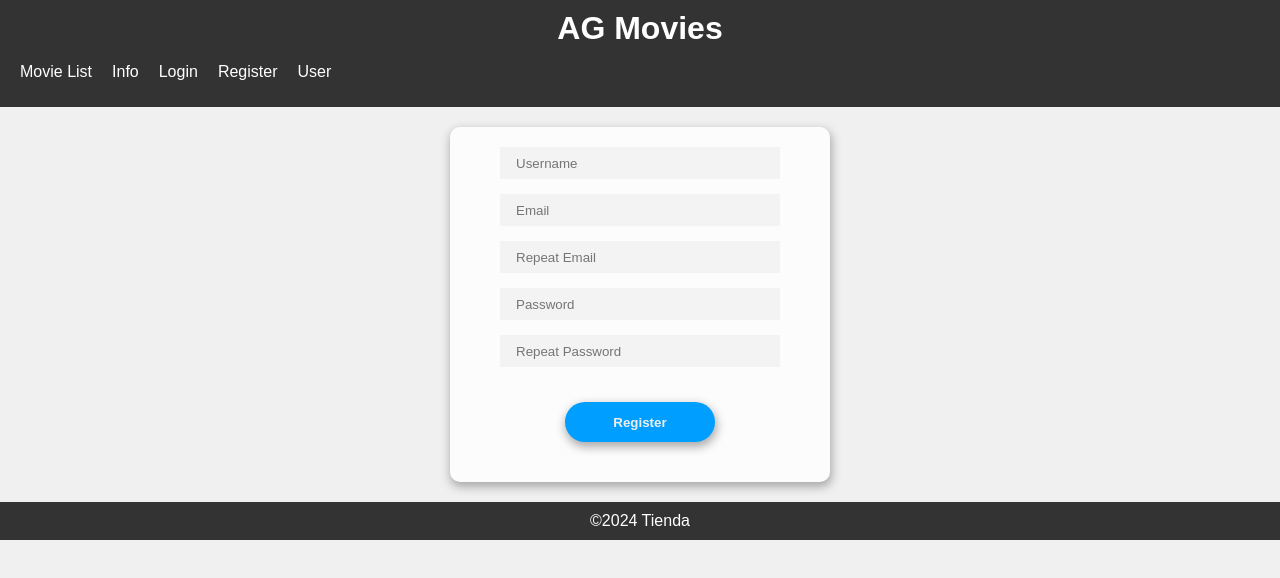
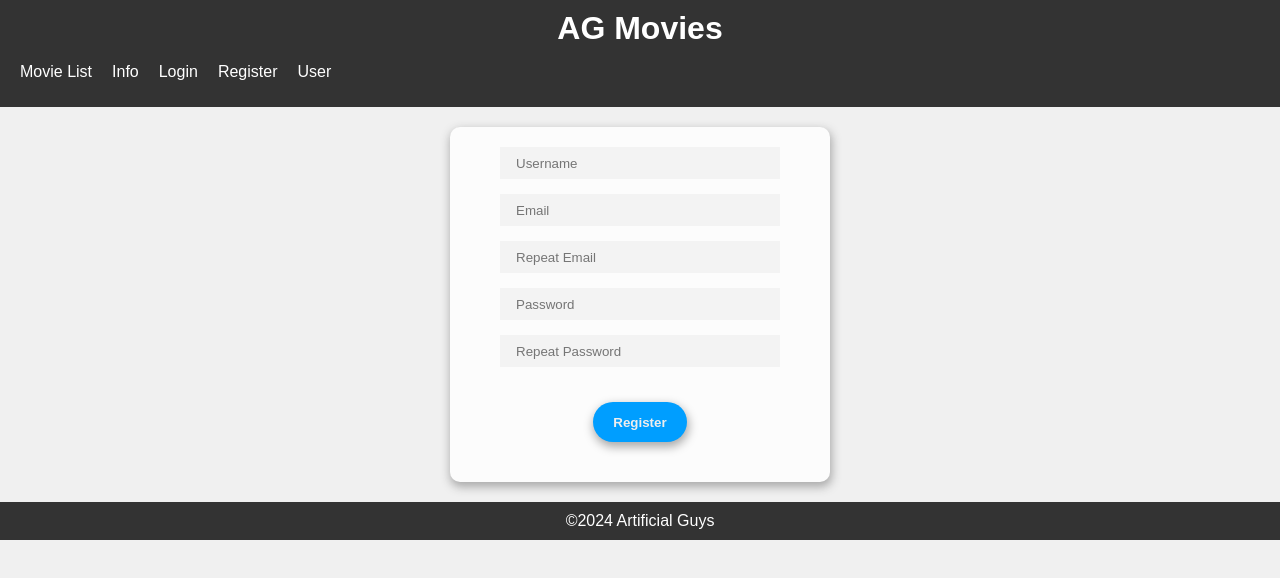
Before and after one commit to AsterisCrack/movies_web_frontend, a React (Vite) app in the folder moviesReact/: page /register in a window 1280 px wide. Shown: the top 578 px of the page. Built offline with nearby package versions, Linux system fonts and the light colour scheme.

Commit message:
Simple CSS change

```diff
--- a/moviesReact/src/Footer.jsx
+++ b/moviesReact/src/Footer.jsx
@@ -1,5 +1,5 @@
 export default function Footer() {
     return (<footer>
-        <p>©{new Date().getFullYear()} Tienda</p>
+        <p>©{new Date().getFullYear()} Artificial Guys</p>
     </footer>)
 };
--- a/moviesReact/src/index.css
+++ b/moviesReact/src/index.css
@@ -208,7 +208,7 @@ header {
   .form button[type=submit] {
     display: block;
     margin: 20px auto 0;
-    width: 150px;
+    width: auto;
     height: 40px;
     border-radius: 25px;
     border: none;
```
